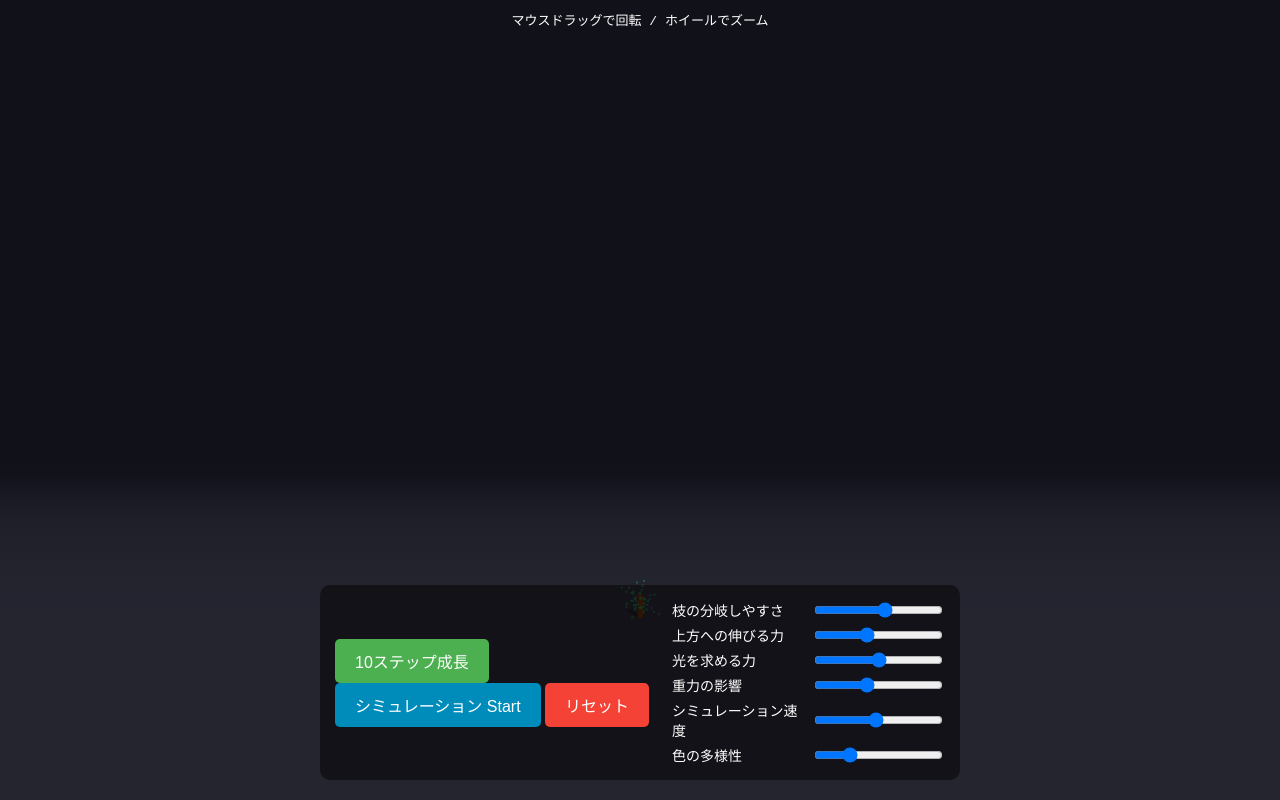
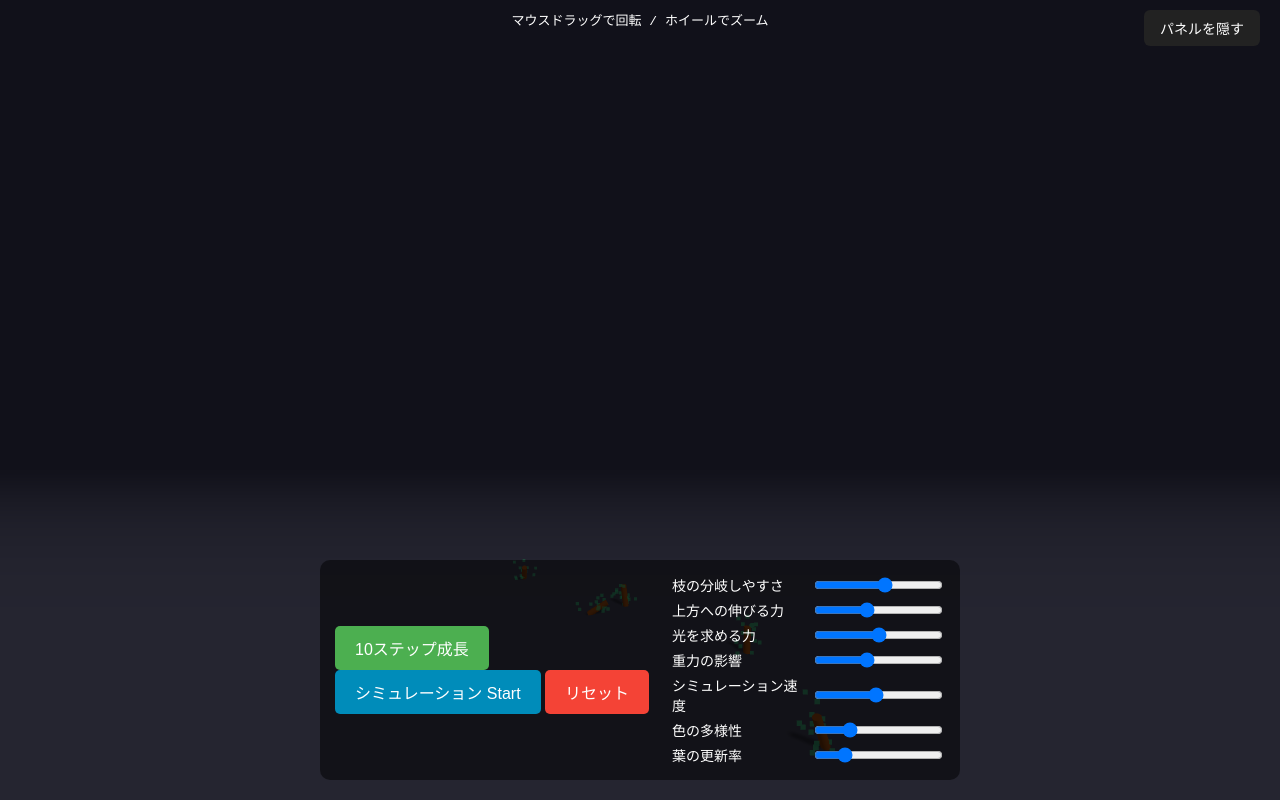
Before and after one commit to bem130/3dtreemodel, a plain HTML site: page index.html in a window 1280 px wide. Drawn offline with nearby package versions, Linux system fonts and the light colour scheme; animation ran at ten frames a second.

Commit message:
葉の更新

```diff
--- a/index.html
+++ b/index.html
@@ -49,6 +49,7 @@
 </head>
 <body>
     <div id="info">マウスドラッグで回転 / ホイールでズーム</div>
+    <button id="togglePanelButton" style="position:absolute;top:10px;right:20px;z-index:101;padding:8px 16px;font-size:14px;border-radius:6px;background:#222;color:#fff;border:none;cursor:pointer;">パネルを隠す</button>
     <div id="controls">
         <div class="buttons">
             <button id="growButton">10ステップ成長</button>
@@ -66,9 +67,10 @@
             <input type="range" id="gravity" min="0.0" max="0.2" step="0.01" value="0.08">
             <label for="speedSlider">シミュレーション速度</label>
             <input type="range" id="speedSlider" min="10" max="200" step="10" value="100">
-            <!-- ★★★修正点: 色の多様性スライダーを追加★★★ -->
             <label for="colorVariation">色の多様性</label>
             <input type="range" id="colorVariation" min="0.0" max="0.2" step="0.01" value="0.05">
+            <label for="leafTurnover">葉の更新率</label>
+            <input type="range" id="leafTurnover" min="0.0" max="0.5" step="0.01" value="0.1">
         </div>
     </div>
 
@@ -93,15 +95,14 @@
         let cameraTarget = new THREE.Vector3(0, 15, 0);
 
         const config = {
-            // ★★★修正点: 色に関する設定を追加★★★
-            baseLeafColor: 0x208050,      // 葉の基本色
-            baseBranchColor: 0x8B4513,    // 枝の基本色
-            colorVariationFactor: 0.05, // 色の変化の度合い
-
+            baseLeafColor: 0x208050,
+            baseBranchColor: 0x8B4513,
+            colorVariationFactor: 0.05,
             simulationIntervalMs: 100,
             maturityNodeCount: 450,
-            spawnRadius: 25,
-            maxTrees: 15,
+            spawnRadius: 50,
+            maxTrees: 30,
+            initialTreeCount: 5,
             branchingProbability: 0.6,
             apicalDominance: 0.2,
             phototropismStrength: 0.15,
@@ -118,28 +119,25 @@
             secondaryGrowthRate: 0.005,
             lengthGrowthRate: 0.01,
             maxPointsPerTree: 50000,
-            pointSize: 0.3,
-            influencePointsPerBranch: 4,
-            pointsPerInfluencePoint: 16,
+            pointSize: 0.5,
+            influencePointsPerBranch: 2,
+            pointsPerInfluencePoint: 10,
             leafScatter: 0.8,
+            leafTurnoverRate: 0.1,
+            leafUpdateChunk: 100,
         };
 
         const GOLDEN_ANGLE = Math.PI * (3.0 - Math.sqrt(5.0));
 
-        // ★★★追加: 色を突然変異させるヘルパー関数★★★
         function mutateColor(baseColor, variation) {
             const newColor = new THREE.Color(baseColor);
             const hsl = {};
             newColor.getHSL(hsl);
-
-            // H(色相), S(彩度), L(輝度) を少しだけずらす
             hsl.h += (Math.random() - 0.5) * variation;
             if (hsl.h < 0) hsl.h += 1;
             if (hsl.h > 1) hsl.h -= 1;
-
             hsl.s = Math.max(0.3, Math.min(1.0, hsl.s + (Math.random() - 0.5) * variation));
             hsl.l = Math.max(0.2, Math.min(0.8, hsl.l + (Math.random() - 0.5) * variation));
-
             newColor.setHSL(hsl.h, hsl.s, hsl.l);
             return newColor;
         }
@@ -167,19 +165,17 @@
         }
 
         class Tree {
-            // ★★★修正点: コンストラクタで genetics (遺伝情報) を受け取る★★★
             constructor(scene, light, basePosition, genetics) {
                 this.scene = scene;
                 this.sunLight = light;
                 this.basePosition = basePosition;
-                this.genetics = genetics; // 自身の遺伝情報を保持
+                this.genetics = genetics;
                 this.isMature = false;
                 this.nodeCount = 0;
 
                 this.branchGroup = new THREE.Group();
                 forestGroup.add(this.branchGroup);
 
-                // ★★★修正点: 遺伝情報に基づいて、木ごとにマテリアルを生成★★★
                 this.branchMaterial = new THREE.MeshLambertMaterial({ color: this.genetics.branchColor });
                 const pointsMaterial = new THREE.PointsMaterial({
                     color: this.genetics.leafColor,
@@ -202,10 +198,22 @@
             }
 
             init() {
-                this.base = new Node(null, new THREE.Vector3(0, 1, 0), 2.5, config.initialThickness, 0);
+                this.base = new Node(null, new THREE.Vector3(Math.random()-0.5, Math.random()*5, Math.random()-0.5), 2.5, config.initialThickness, 0);
                 this.draw();
             }
-            // ... (grow, _growFromLightCompetitionなどのロジックは変更なし) ...
+
+            liveStep() {
+                if (this.isMature) {
+                    this._updateLeaves();
+                    this.points.geometry.setDrawRange(0, this.pointCount);
+                    this.points.geometry.attributes.position.needsUpdate = true;
+                    return false;
+                } else {
+                    const result = this.grow(1);
+                    return result;
+                }
+            }
+
             grow(steps = 1) {
                 if (this.isMature) return false;
                 let grown = false;
@@ -220,6 +228,7 @@
                     this.draw();
                     if (!this.isMature && this.nodeCount > config.maturityNodeCount) {
                         this.isMature = true;
+                        this._redrawBranches();
                         return 'matured';
                     }
                 }
@@ -331,15 +340,20 @@
             }
 
             draw() {
-                while(this.branchGroup.children.length > 0) this.branchGroup.remove(this.branchGroup.children[0]);
+                this._redrawBranches();
+                this._updateLeaves();
+                this.points.geometry.setDrawRange(0, this.pointCount);
+                this.points.geometry.attributes.position.needsUpdate = true;
+            }
+
+            _redrawBranches() {
+                 while(this.branchGroup.children.length > 0) this.branchGroup.remove(this.branchGroup.children[0]);
+
                 this.allNodeEndpoints = [];
                 this.leafInfluencePoints = [];
-                this.pointCount = 0;
                 this.nodeCount = 0;
+
                 this._recursiveDrawAndCollect(this.base, this.basePosition);
-                this._generateLeavesFromInfluencePoints();
-                this.points.geometry.setDrawRange(0, this.pointCount);
-                this.points.geometry.attributes.position.needsUpdate = true;
             }
 
             _recursiveDrawAndCollect(node, parentEndPos) {
@@ -359,26 +373,43 @@
                 node.children.forEach(child => this._recursiveDrawAndCollect(child, endPos));
             }
 
-            _generateLeavesFromInfluencePoints() {
-                if (this.leafInfluencePoints.length === 0) return;
+            _updateLeaves() {
+                if (this.leafInfluencePoints.length === 0) {
+                    this.pointCount = 0;
+                    return;
+                }
                 const positions = this.points.geometry.attributes.position.array;
-                const totalPointsToGenerate = this.leafInfluencePoints.length * config.pointsPerInfluencePoint;
-                for (let i = 0; i < totalPointsToGenerate; i++) {
-                    if (this.pointCount >= config.maxPointsPerTree) break;
-                    const anchorPoint = this.leafInfluencePoints[Math.floor(Math.random() * this.leafInfluencePoints.length)];
-                    const scatter = config.leafScatter;
-                    const x = anchorPoint.x + gaussianRandom(0, scatter);
-                    const y = anchorPoint.y + gaussianRandom(0, scatter);
-                    const z = anchorPoint.z + gaussianRandom(0, scatter);
-                    const index = this.pointCount * 3;
-                    positions[index] = x;
-                    positions[index + 1] = y;
-                    positions[index + 2] = z;
-                    this.pointCount++;
+                const targetPointCount = Math.min(config.maxPointsPerTree, this.leafInfluencePoints.length * config.pointsPerInfluencePoint);
+                const turnoverCount = Math.floor(this.pointCount * config.leafTurnoverRate);
+                for (let i = 0; i < turnoverCount; i++) {
+                    const indexToUpdate = Math.floor(Math.random() * this.pointCount);
+                    this._generateSingleLeaf(indexToUpdate, positions);
+                }
+                if (this.pointCount < targetPointCount) {
+                    const newPointsCount = Math.min(targetPointCount - this.pointCount, config.leafUpdateChunk);
+                    const startIndex = this.pointCount;
+                    for (let i = 0; i < newPointsCount; i++) {
+                        this._generateSingleLeaf(startIndex + i, positions);
+                    }
+                    this.pointCount += newPointsCount;
+                } else if (this.pointCount > targetPointCount) {
+                     this.pointCount = Math.max(targetPointCount, this.pointCount - config.leafUpdateChunk);
                 }
             }
 
-            // ★★★修正点: マテリアルも破棄する★★★
+            _generateSingleLeaf(index, positions) {
+                if (this.leafInfluencePoints.length === 0) return;
+                const anchorPoint = this.leafInfluencePoints[Math.floor(Math.random() * this.leafInfluencePoints.length)];
+                const scatter = config.leafScatter;
+                const x = anchorPoint.x + gaussianRandom(0, scatter);
+                const y = anchorPoint.y + gaussianRandom(0, scatter);
+                const z = anchorPoint.z + gaussianRandom(0, scatter);
+                const bufferIndex = index * 3;
+                positions[bufferIndex] = x;
+                positions[bufferIndex + 1] = y;
+                positions[bufferIndex + 2] = z;
+            }
+
             dispose() {
                 forestGroup.remove(this.branchGroup);
                 forestGroup.remove(this.points);
@@ -413,19 +444,16 @@
             cameraTarget.set(centerOfForest.x, 15, centerOfForest.z);
         }
 
-        // ★★★修正点: 新しい木を生成する際に遺伝情報を渡す★★★
         function spawnNewTree(position, parentTree = null) {
             if (trees.length >= config.maxTrees) return;
 
             let genetics;
             if (parentTree) {
-                // 親がいる場合、親の遺伝子を突然変異させる
                 genetics = {
                     leafColor: mutateColor(parentTree.genetics.leafColor, config.colorVariationFactor),
-                    branchColor: mutateColor(parentTree.genetics.branchColor, config.colorVariationFactor / 2) // 枝の色は変化を少し抑える
+                    branchColor: mutateColor(parentTree.genetics.branchColor, config.colorVariationFactor / 2)
                 };
             } else {
-                // 最初の木の場合、基本色から遺伝子を生成
                 genetics = {
                     leafColor: new THREE.Color(config.baseLeafColor),
                     branchColor: new THREE.Color(config.baseBranchColor)
@@ -491,11 +519,23 @@
             controls = new OrbitControls(camera, renderer.domElement);
             controls.enableDamping = true;
 
+            // ★★★変更点: ここから★★★
+            // 最初に中央のエリアに複数の木を生成する
+            const initialTreeCount = Math.min(config.initialTreeCount, config.maxTrees);
+            for (let i = 0; i < initialTreeCount; i++) {
+                const spawnAngle = Math.random() * Math.PI * 2;
+                const spawnDist = config.spawnRadius * Math.random();
+                const position = new THREE.Vector3(
+                    Math.cos(spawnAngle) * spawnDist,
+                    -10, // 地面の高さ
+                    Math.sin(spawnAngle) * spawnDist
+                );
+                spawnNewTree(position, null);
+            }
+            // ★★★変更点: ここまで★★★
+
             updateCameraTarget();
             controls.target.copy(cameraTarget);
-
-            // ★★★修正点: 最初の木は親なしで生成★★★
-            spawnNewTree(new THREE.Vector3(0, -10, 0), null);
 
             if (isFirstInit) {
                 setupEventListeners();
@@ -514,7 +554,6 @@
             document.getElementById('apicalDom').addEventListener('input', (e) => config.apicalDominance = parseFloat(e.target.value));
             document.getElementById('phototropism').addEventListener('input', (e) => config.phototropismStrength = parseFloat(e.target.value));
             document.getElementById('gravity').addEventListener('input', (e) => config.gravityStrength = parseFloat(e.target.value));
-
             document.getElementById('speedSlider').addEventListener('input', (e) => {
                 config.simulationIntervalMs = 210 - parseInt(e.target.value, 10);
                 if (simulationInterval) {
@@ -522,12 +561,23 @@
                     toggleSimulation();
                 }
             });
-
-            // ★★★修正点: 色の多様性スライダーのイベントリスナー★★★
             document.getElementById('colorVariation').addEventListener('input', (e) => {
                 config.colorVariationFactor = parseFloat(e.target.value);
             });
-
+            document.getElementById('leafTurnover').addEventListener('input', (e) => {
+                config.leafTurnoverRate = parseFloat(e.target.value);
+            });
+            document.getElementById('togglePanelButton').addEventListener('click', () => {
+                const controls = document.getElementById('controls');
+                const btn = document.getElementById('togglePanelButton');
+                if (controls.style.display === 'none') {
+                    controls.style.display = '';
+                    btn.textContent = 'パネルを隠す';
+                } else {
+                    controls.style.display = 'none';
+                    btn.textContent = 'パネルを表示';
+                }
+            });
             window.addEventListener('resize', onWindowResize, false);
         }
 
@@ -541,15 +591,13 @@
             } else {
                 simulationInterval = setInterval(() => {
                     trees.forEach(tree => {
-                        const result = tree.grow(3);
+                        const result = tree.liveStep();
                         if (result === 'matured') {
                             const parentPos = tree.basePosition;
                             const spawnAngle = Math.random() * Math.PI * 2;
                             const spawnDist = config.spawnRadius * (0.7 + Math.random() * 0.6);
                             const offset = new THREE.Vector3(Math.cos(spawnAngle) * spawnDist, 0, Math.sin(spawnAngle) * spawnDist);
                             const newPos = new THREE.Vector3().addVectors(parentPos, offset);
-
-                            // ★★★修正点: 成熟した木を親として渡す★★★
                             spawnNewTree(newPos, tree);
                         }
                     });
```
